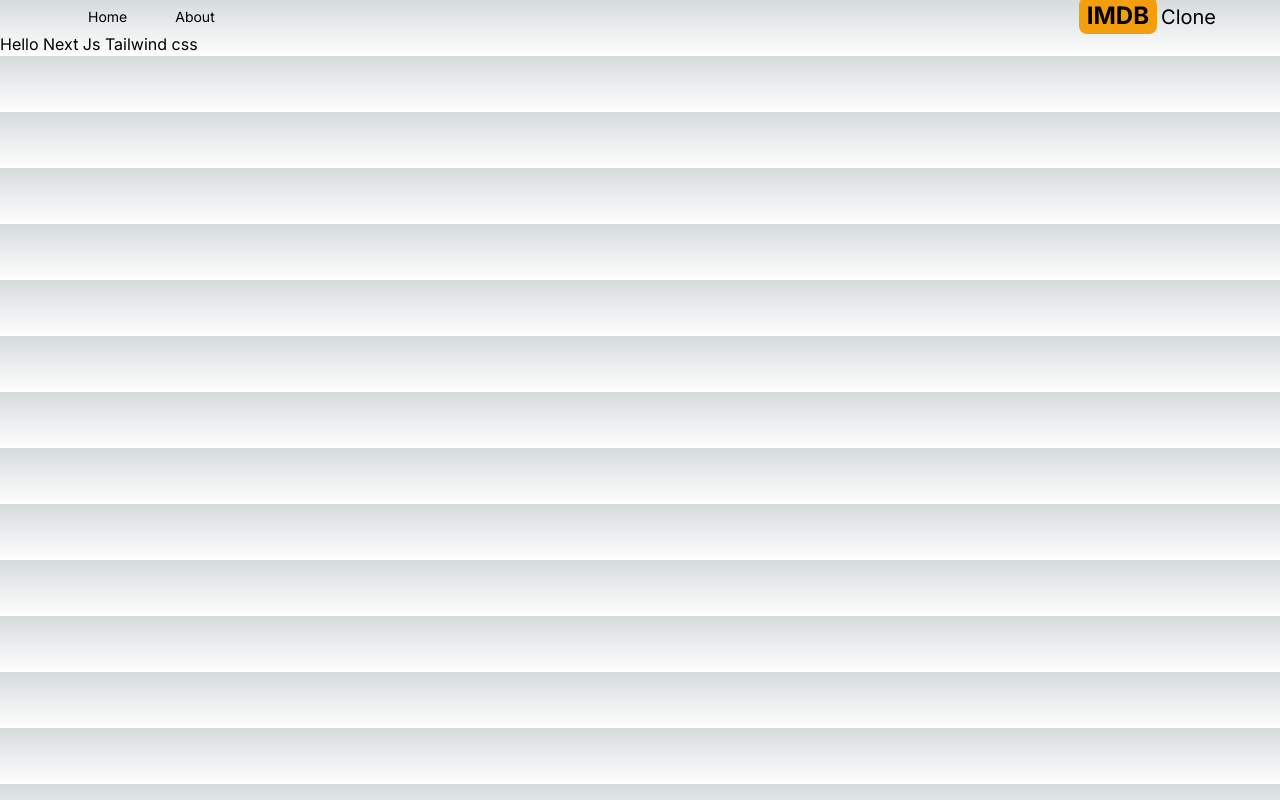
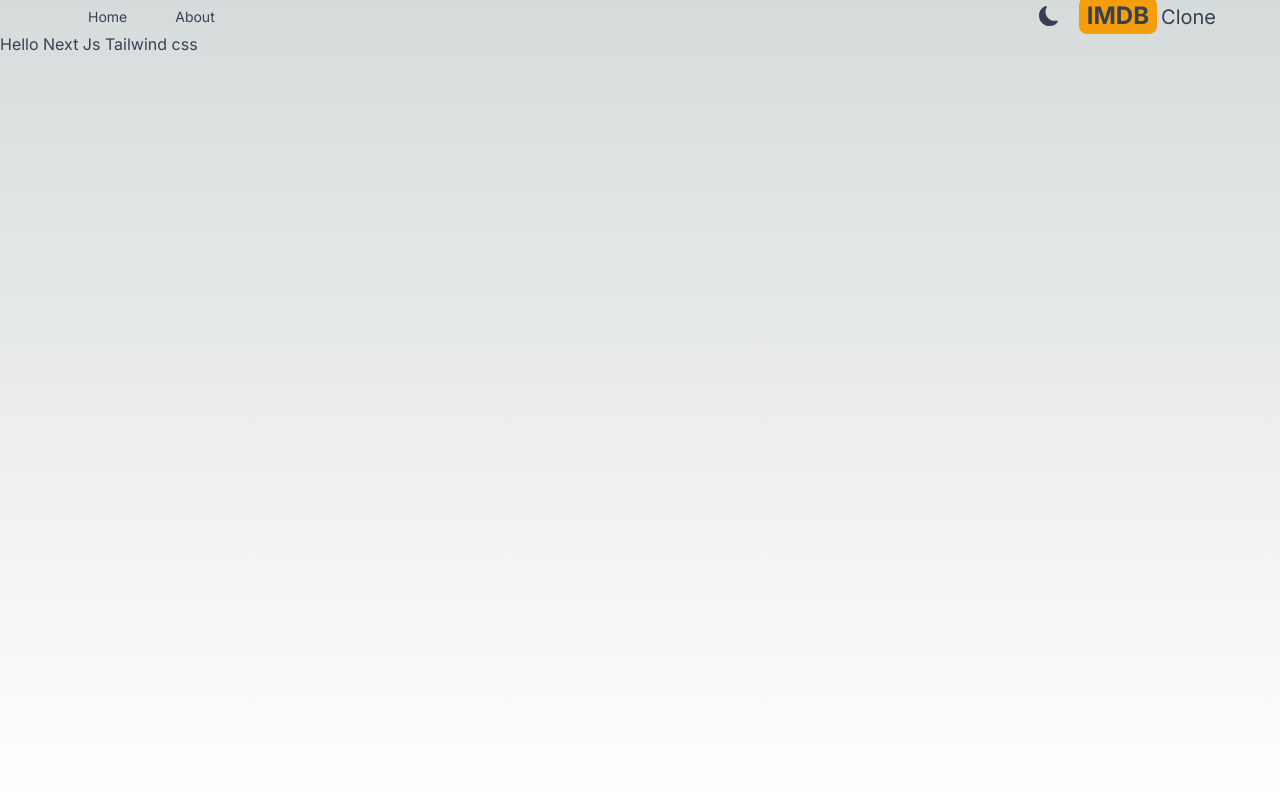
Before and after one commit to lelyagaw/imdbyagaw, a Next.js app: page / in a window 1280 px wide. Built offline with nearby package versions, Linux system fonts and the light colour scheme.

Commit message:
add dark mode button

```diff
--- a/package.json
+++ b/package.json
@@ -13,6 +13,7 @@
     "eslint": "8.43.0",
     "eslint-config-next": "13.4.6",
     "next": "13.4.6",
+    "next-themes": "^0.2.1",
     "postcss": "8.4.24",
     "react": "18.2.0",
     "react-dom": "18.2.0",
--- /dev/null
+++ b/src/app/Providers.jsx
@@ -0,0 +1,15 @@
+"use client";
+
+import { ThemeProvider } from 'next-themes'
+
+export default function Providers({children}) {
+  return (
+
+        <ThemeProvider enableSystem={true} attribute='class'>
+           <div className="dark:bg-gray-700 dark:text-gray-200 text-gray-700 transition-colors duration-300 min-h-screen select-none">
+            {children}
+           </div>
+        </ThemeProvider>
+
+  )
+}
--- /dev/null
+++ b/src/app/components/DarkModeSwitch.jsx
@@ -0,0 +1,24 @@
+"use client";
+import React, { useEffect } from 'react'
+import {MdLightMode} from "react-icons/md";
+import {BsFillMoonFill} from "react-icons/bs";
+import { useTheme } from 'next-themes';
+
+export default function DarkModeSwitch() {
+  const {systemTheme, theme, setTheme} = useTheme();
+  const [mounted, setMounted] = React.useState(false);
+  useEffect(() => setMounted(true), []);
+  const currentTheme = theme === "system" ? systemTheme : theme;
+  return (
+    <>
+
+      {mounted && ( currentTheme === "dark" ?
+        <MdLightMode className='text-xl cursor-pointer hover:text-amber-500'  onClick={()=>setTheme("light")}/>
+
+      :
+        <BsFillMoonFill className='text-xl cursor-pointer hover:text-amber-500'  onClick={()=>setTheme("dark")}/>
+      )}
+
+    </>
+  )
+}
--- a/src/app/components/header.jsx
+++ b/src/app/components/header.jsx
@@ -2,6 +2,7 @@
 import MenuItem from "./MenuItem";
 import {AiFillHome} from "react-icons/ai";
 import {AiFillInfoCircle} from "react-icons/ai";
+import DarkModeSwitch from "./DarkModeSwitch";
 
 export default function Header(){
     return(
@@ -10,7 +11,8 @@
                 <MenuItem title="Home" address="/#" Icon={AiFillHome}/>
                 <MenuItem title="About" address="/about" Icon={AiFillInfoCircle}/>
             </div>
-            <div className="">
+            <div className=" flex items-center space-x-5">
+                <DarkModeSwitch/>
                 <Link href="/">
                     <h2 className="text-2xl">
                         <span className="font-bold bg-amber-500 py-1 px-2 rounded-lg mr-1">IMDB</span>
--- a/src/app/layout.js
+++ b/src/app/layout.js
@@ -1,3 +1,4 @@
+import Providers from './Providers'
 import Header from './components/header'
 import './globals.css'
 import { Inter } from 'next/font/google'
@@ -16,12 +17,15 @@
 
 
       <body className={inter.className}>
-        {/* Header */}
-        <Header/>
-        {/* Navbar */}
+        <Providers>
+          {/* Header */}
+          <Header/>
+          {/* Navbar */}
 
-        {/* SearchBox */}
-        {children}
+          {/* SearchBox */}
+          {children}
+        </Providers>
+
       </body>
     </html>
   )
--- a/tailwind.config.js
+++ b/tailwind.config.js
@@ -15,4 +15,5 @@
     },
   },
   plugins: [],
+  darkMode: "class",
 }
```
Also changed, not shown: 1 other file (tests, documents, lock files or other folders).
